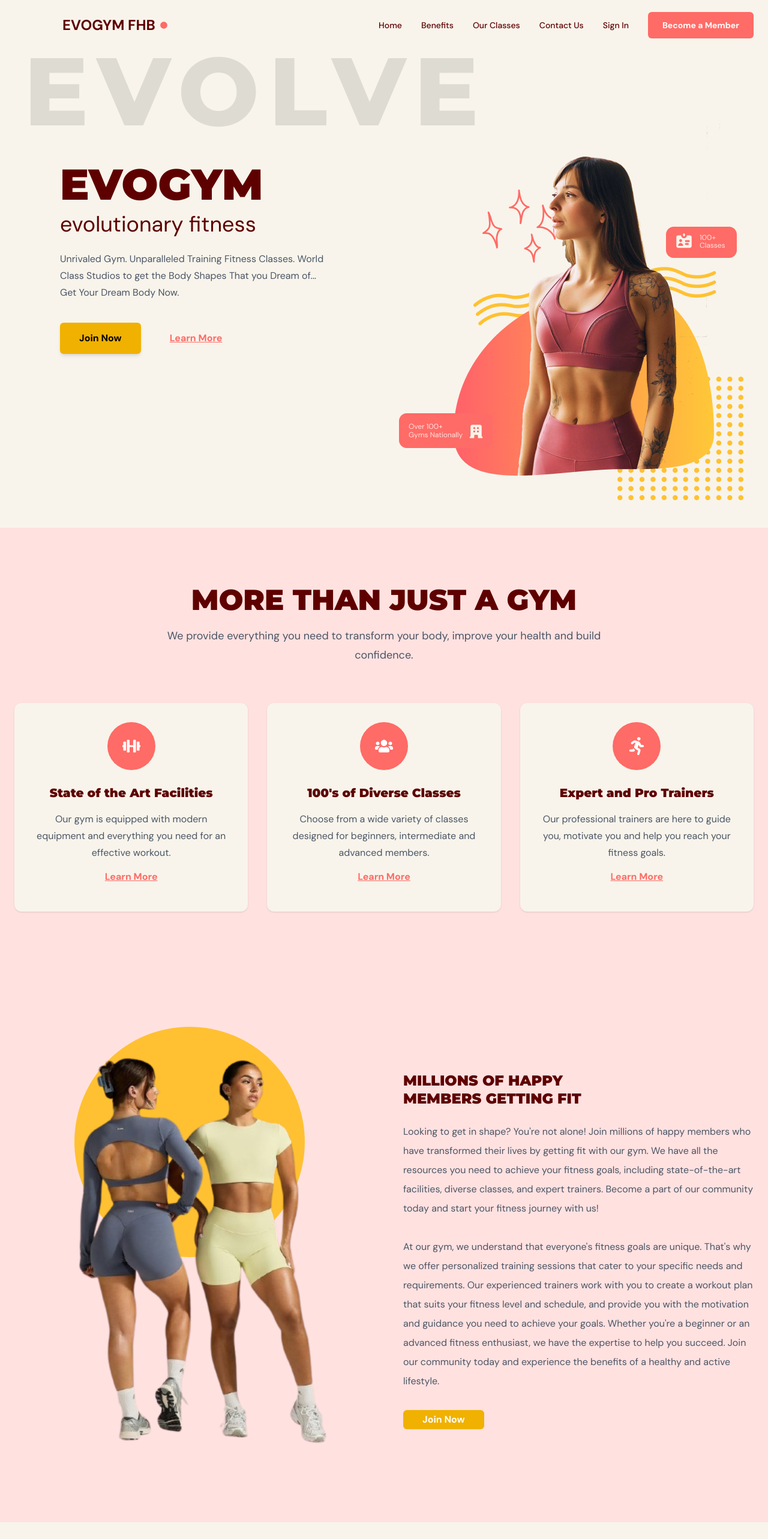
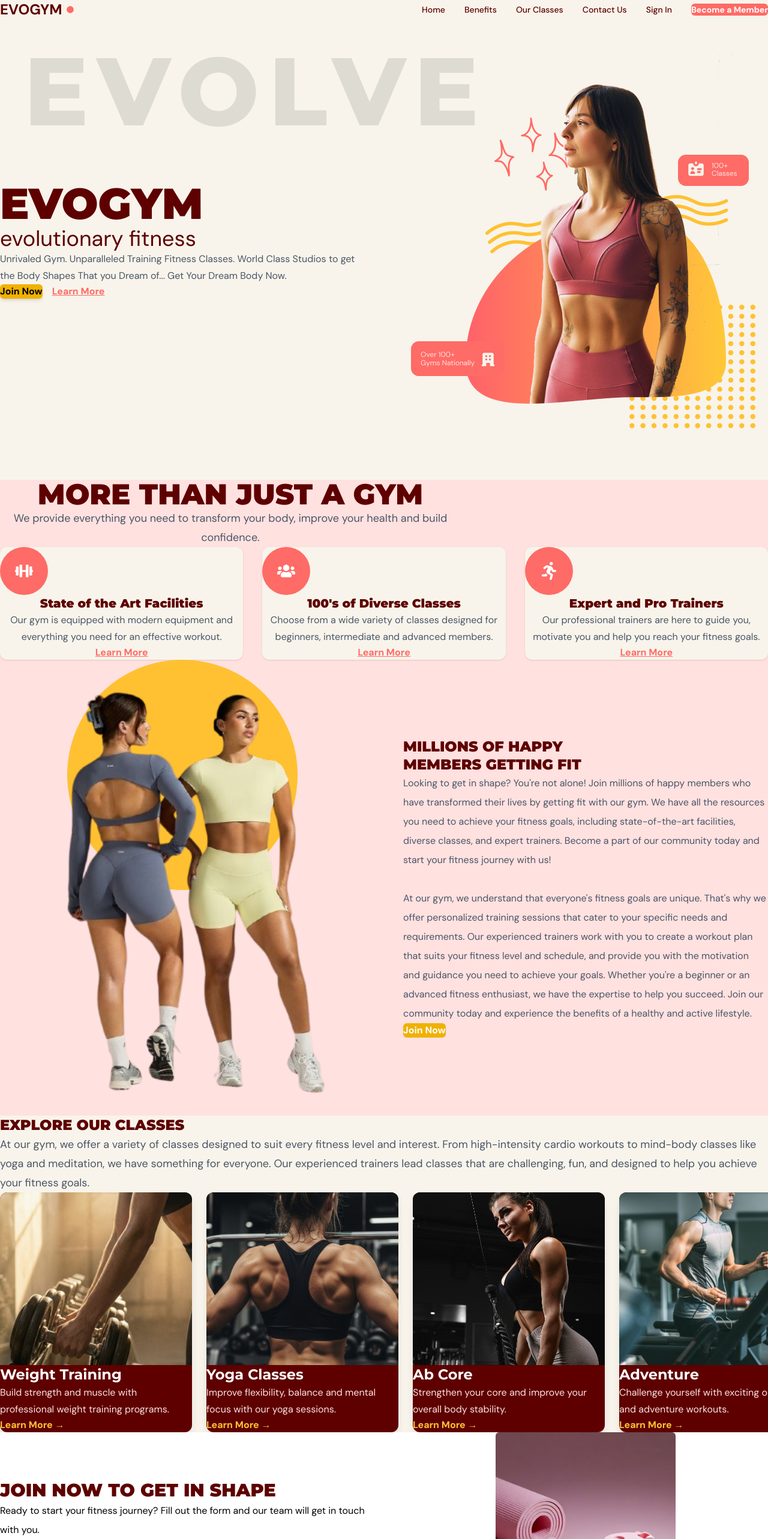
Before and after one commit to preetee-0/evogym-frontend-react, a React (Vite) app: page / in a window 1280 px wide. Shown: the top 2566 px of the page at 60% size. Built offline with nearby package versions, Linux system fonts and the light colour scheme.

Commit message:
margin fixed

```diff
--- a/src/components/Contact.jsx
+++ b/src/components/Contact.jsx
@@ -29,7 +29,7 @@ function Contact() {
           <motion.div
             initial={{ opacity: 0, x: -60 }} whileInView={{ opacity: 1, x: 0 }} viewport={{ once: true }} transition={{ duration: 0.7 }}>
             <h4 className="mt-3 text-2xl font-black leading-tight text-[#5E0000] sm:text-3xl">
-              JOIN NOW TO GET IN SHAPE TEST
+              JOIN NOW TO GET IN SHAPE
             </h4>
             <p className="mt-5 leading-8 text-black">
               Ready to start your fitness journey? Fill out the form and our team will get in touch with you.
--- a/src/components/Navbar.jsx
+++ b/src/components/Navbar.jsx
@@ -30,7 +30,7 @@ function Navbar() {
       <div className="mx-auto flex max-w-7xl items-center justify-between px-6 py-5">
        <div className="flex items-center gap-2 md:pl-20">
   <a href="#home" className="text-2xl font-black text-[#5E0000]">
-    EVOGYM FHB
+    EVOGYM
   </a>
 
   <span className="text-[#FF6B66] text-xs">
--- a/src/index.css
+++ b/src/index.css
@@ -4,8 +4,8 @@
 
 
 * {
-  margin: 2;
-  padding: 2;
+  margin: 0;
+  padding: 0;
   box-sizing: border-box;
 }
 
```
